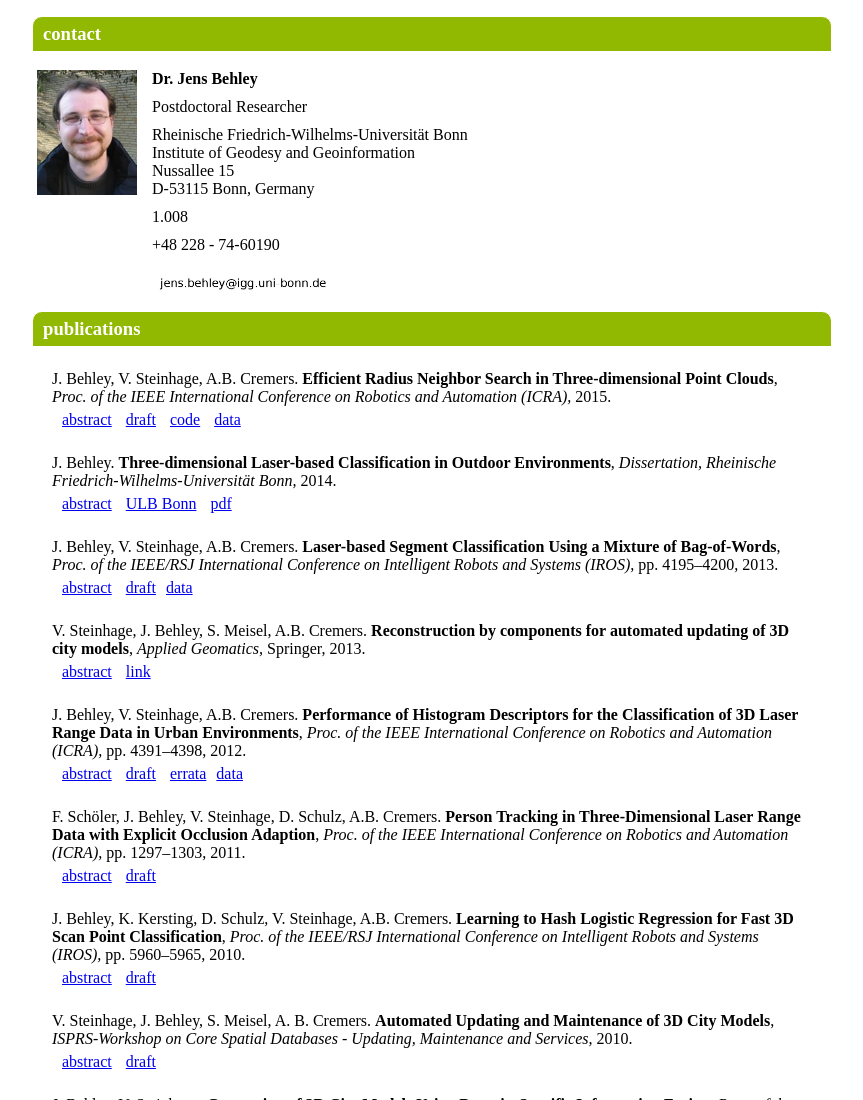
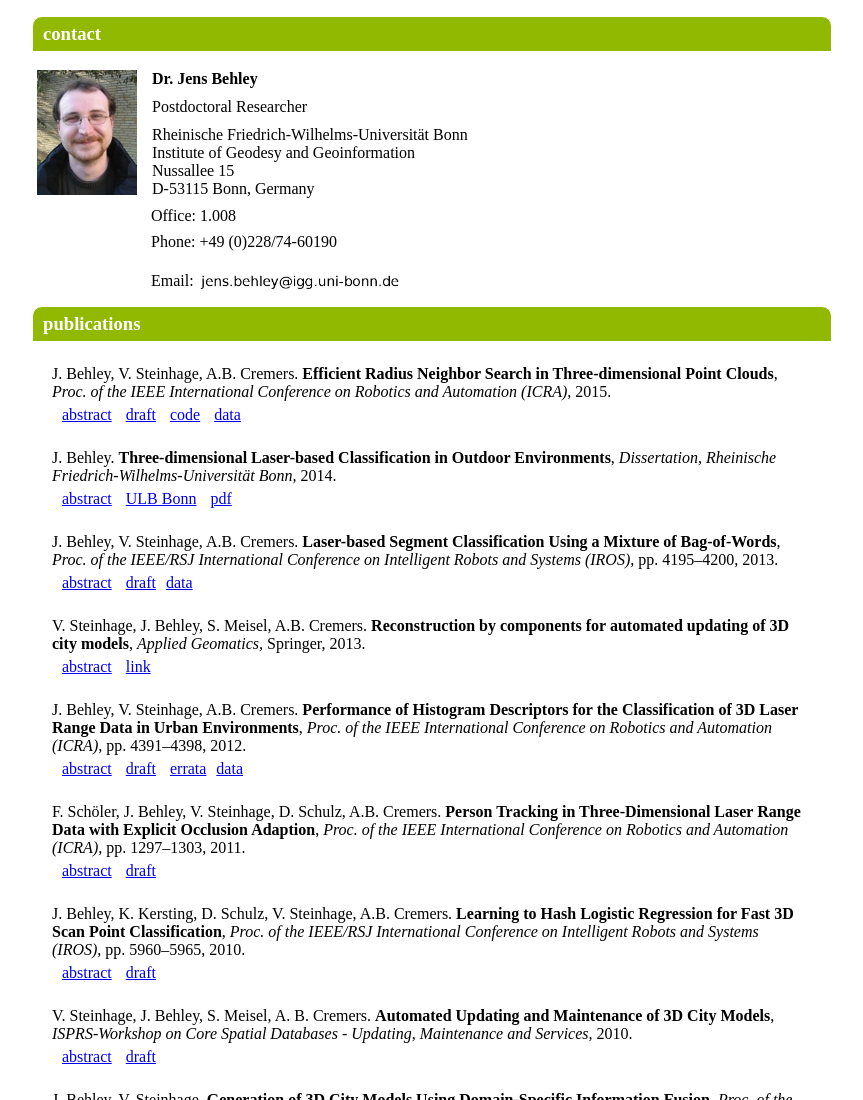
Before and after one commit to jbehley/jbehley.github.io, a plain HTML site: page index.html in a window 1280 px wide. Shown: the top 1100 px of the page, without its empty margins (208-1071 px from the left). Drawn offline with Linux system fonts and the light colour scheme.

Commit message:
:lipstick:

```diff
--- a/index.html
+++ b/index.html
@@ -25,9 +25,9 @@
 					  Institute of Geodesy and Geoinformation<br />
 					  Nussallee 15<br />
 					  D-53115 Bonn, Germany</div>
-			<div id="office">1.008</div>
-			<div id="phone">+48 228 - 74-60190</div>
-			<div id="email"><img id="email" src="images/email_adress.jpg"></div>
+			<div id="office">Office: 1.008</div>
+			<div id="phone">Phone: +49 (0)228/74-60190</div>
+			<div id="email">Email: <img id="email" src="images/email_adress.jpg" style="height:19px;position:relative;top:10px;left:-7px"></div>
 
 		</div>
 
--- a/mystyle.css
+++ b/mystyle.css
@@ -50,7 +50,7 @@ div#announcement {
 
 div#office,#phone,#email
 {
-		 padding: 5px;
+		 padding: 4px;
 		 position: relative;
 		 left:115px;
 }
```
